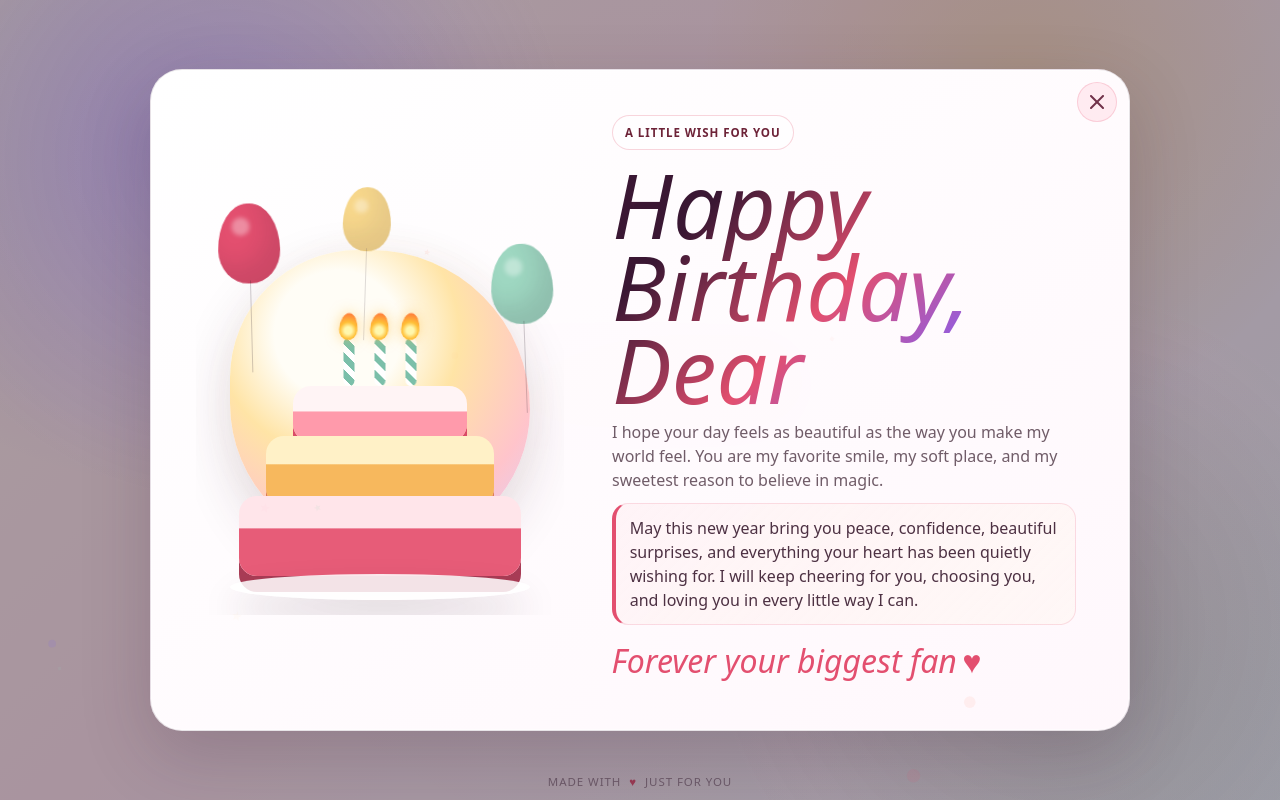
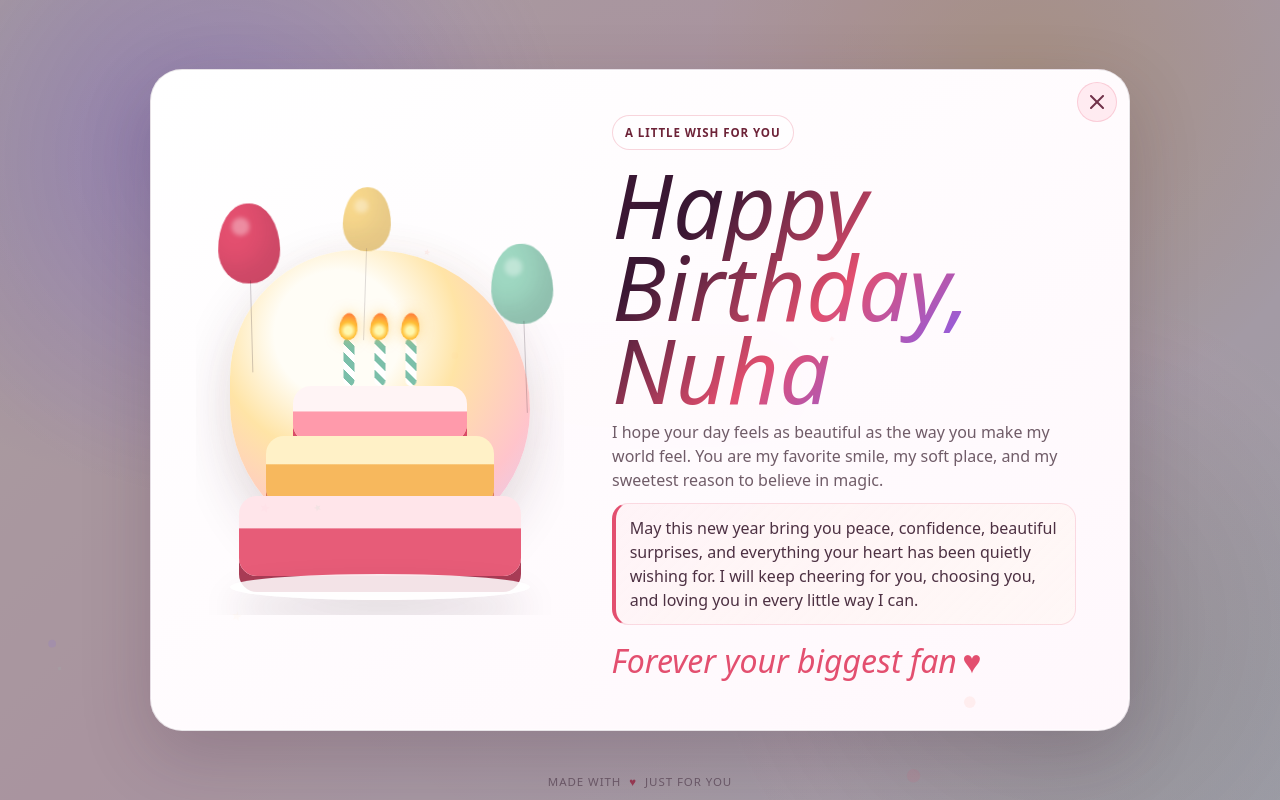
Before and after one commit to NabilArefin/Giftsite, a Next.js app: page / in a window 1280 px wide. Both pictures are taken after a click on the button "Tap here". Built offline with nearby package versions, Linux system fonts and the light colour scheme.

Commit message:
cee167c3-2bb6-4670-9644-45a90cd3c4cc

```diff
--- a/src/app/layout.tsx
+++ b/src/app/layout.tsx
@@ -29,7 +29,7 @@ const inter = Inter({
 });
 
 export const metadata: Metadata = {
-  title: "Happy Birthday, Dear",
+  title: "Happy Birthday, Nuha",
   description: "A little wish for you \u2014 crafted with love.",
   keywords: ["birthday", "gift", "wish", "greeting", "celebration"],
   authors: [{ name: "With love" }],
@@ -38,13 +38,13 @@ export const metadata: Metadata = {
     apple: [{ url: "/gift-box.svg", type: "image/svg+xml" }],
   },
   openGraph: {
-    title: "Happy Birthday, Dear",
+    title: "Happy Birthday, Nuha",
     description: "A little wish for you \u2014 crafted with love.",
     type: "website",
   },
   twitter: {
     card: "summary_large_image",
-    title: "Happy Birthday, Dear",
+    title: "Happy Birthday, Nuha",
     description: "A little wish for you \u2014 crafted with love.",
   },
 };
--- a/src/app/page.tsx
+++ b/src/app/page.tsx
@@ -396,7 +396,7 @@ export default function GiftPage() {
             <h1 id="wishTitle" className="display-title reveal reveal--2">
               Happy Birthday,
               <br />
-              Dear
+              Nuha
             </h1>
             <p className="lead reveal reveal--3">
               I hope your day feels as beautiful as the way you make my world feel.
```
